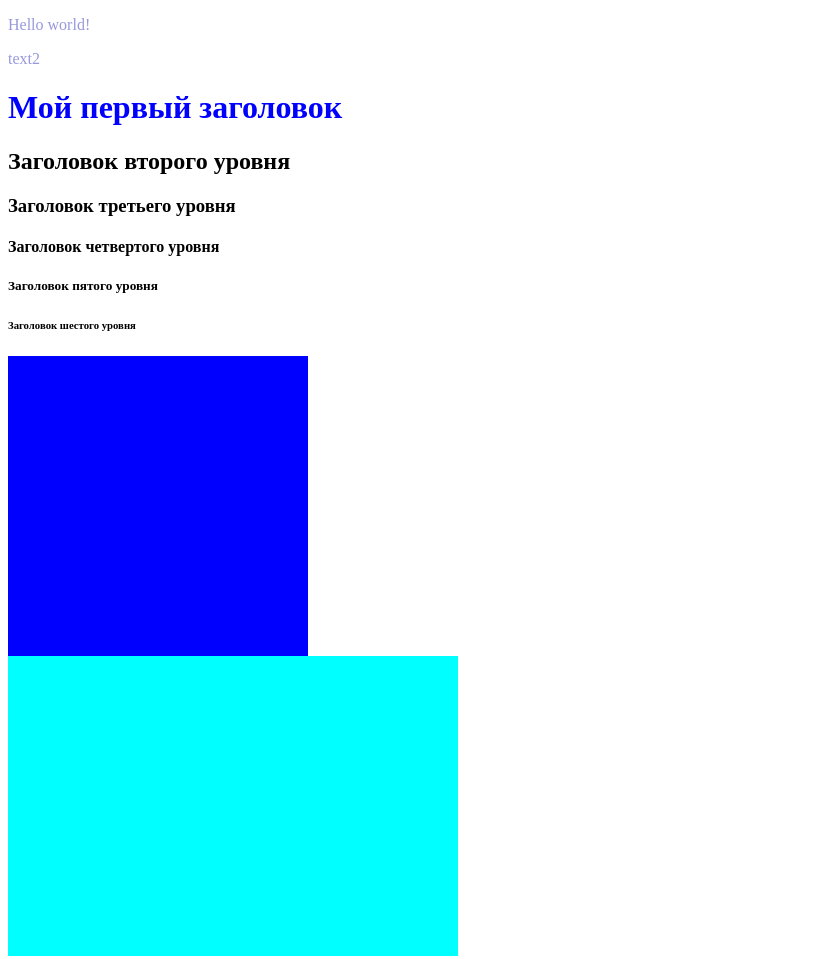
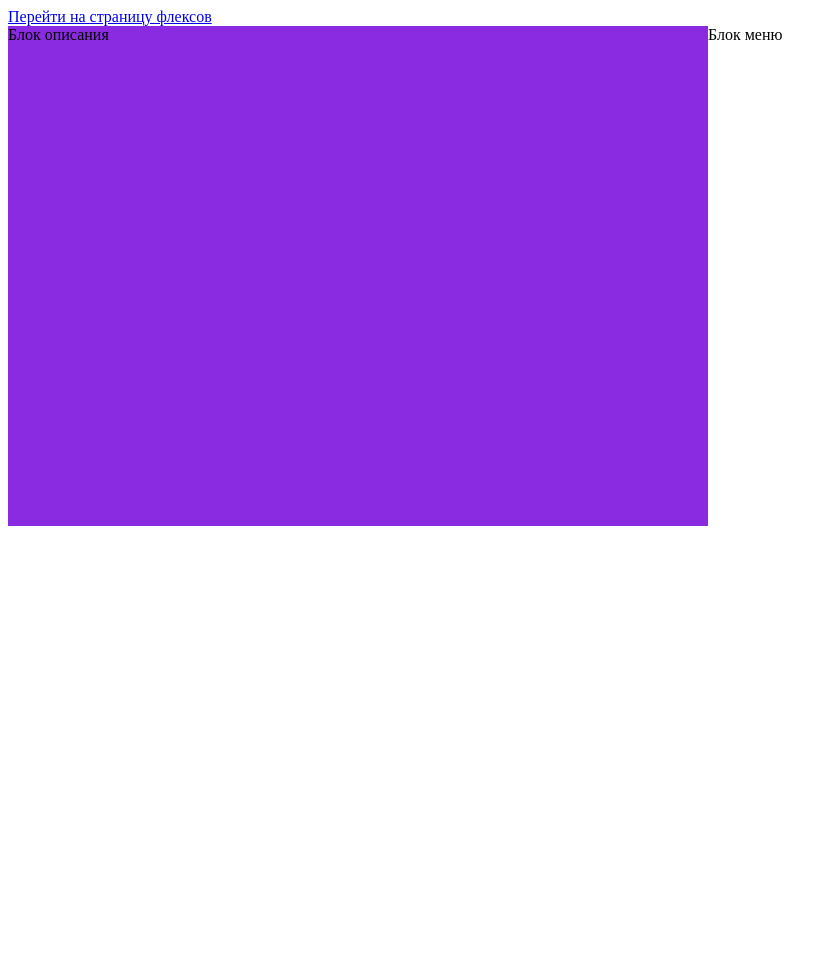
Before and after one commit to Nemefis/myfirstsite, a plain HTML site: page index.html in a window 1280 px wide. Shown: the whole page, without its empty margins (0-837 px from the left). After the commit the page ends 800 px from the top, so only its background shows below. Drawn offline with Linux system fonts and the light colour scheme.

Commit message:
flex added

```diff
--- a/index.html
+++ b/index.html
@@ -2,10 +2,8 @@
 <html lang="en">
 <head>
     <link rel="stylesheet" href="style.css">
+
     <!-- STYLE - внутри тега мы добавляем стили -->
-    <style>
-
-    </style>
     <!-- meta charset - здесь указывается кодировка -->
     <meta charset="UTF-8">
     <!-- Для того, чтобы IE мог корректно понимать код -->
@@ -16,21 +14,14 @@
     <title>Курсы по HTML, CSS</title>
 </head>
 <body>
-    <!-- P - тег параграфа -->
-    <p>Hello world!</p>
-    <p>text2</p>
-    <!-- H1 - H6 - теги заголовков -->
-    <div>
-        <h1>Мой первый заголовок</h1>
+    <!-- DIV - тег блока -->
+    <div class="menu">
+        <!-- a - ссылка -->
+        <a href="flex.html" target="_blank">Перейти на страницу флексов</a>
     </div>
-    <h2>Заголовок второго уровня</h2>
-    <h3>Заголовок третьего уровня</h3>
-    <h4>Заголовок четвертого уровня</h4>
-    <h5>Заголовок пятого уровня</h5>
-    <div>
-        <h6>Заголовок шестого уровня</h6>
+    <div class="container">
+        <div class="description">Блок описания</div>
+        <div class="right_menu">Блок меню</div>
     </div>
-    <div class="box-1"></div>
-    <div class="box-2"></div>
 </body>
 </html>
--- a/style.css
+++ b/style.css
@@ -1,20 +1,16 @@
-p {
-    color: rgba(90, 94, 200, 0.63);
+.left_menu {
+    width: 500px;
+    height: 500px;
+    background-color: aqua;
+    padding-top: 10px;
+    padding-left: 10px;
+    margin-right: 20px;
 }
-h1 {
-    /* color - цвет текста */
-    color: blue;
+.description {
+    width: 700px;
+    height: 500px;
+    background-color: blueviolet;
 }
-.box-1 {
-    /* цвет заднего фона */
-    background-color: blue;
-    width: 300px;
-    height: 300px;
+.container {
+    display: flex;
 }
-.box-2 {
-    /* width - ширина */
-    width: 450px;
-    height: 300px;
-    /* цвет заднего фона */
-    background-color: aqua;
-}
```
Also changed, not shown: flex.html (added, +37 -0 lines), img/picture.jpeg (added).
